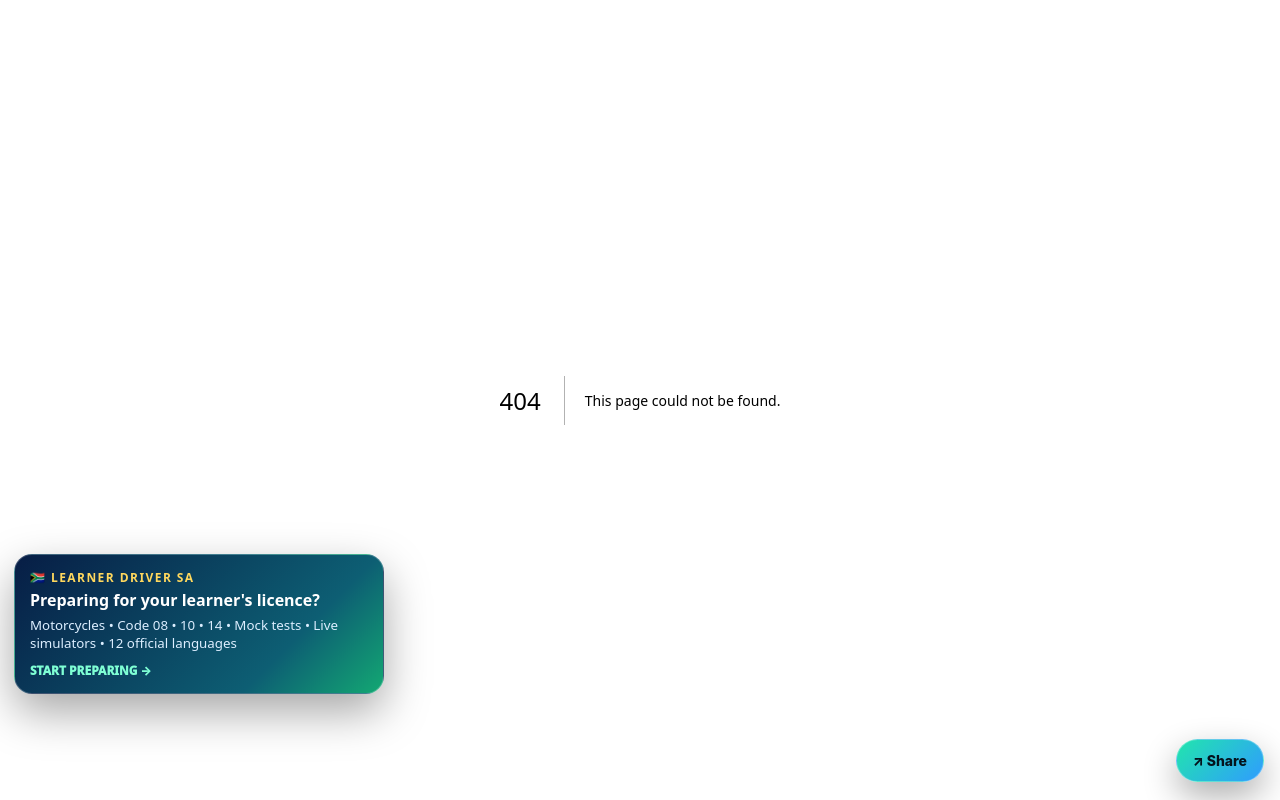
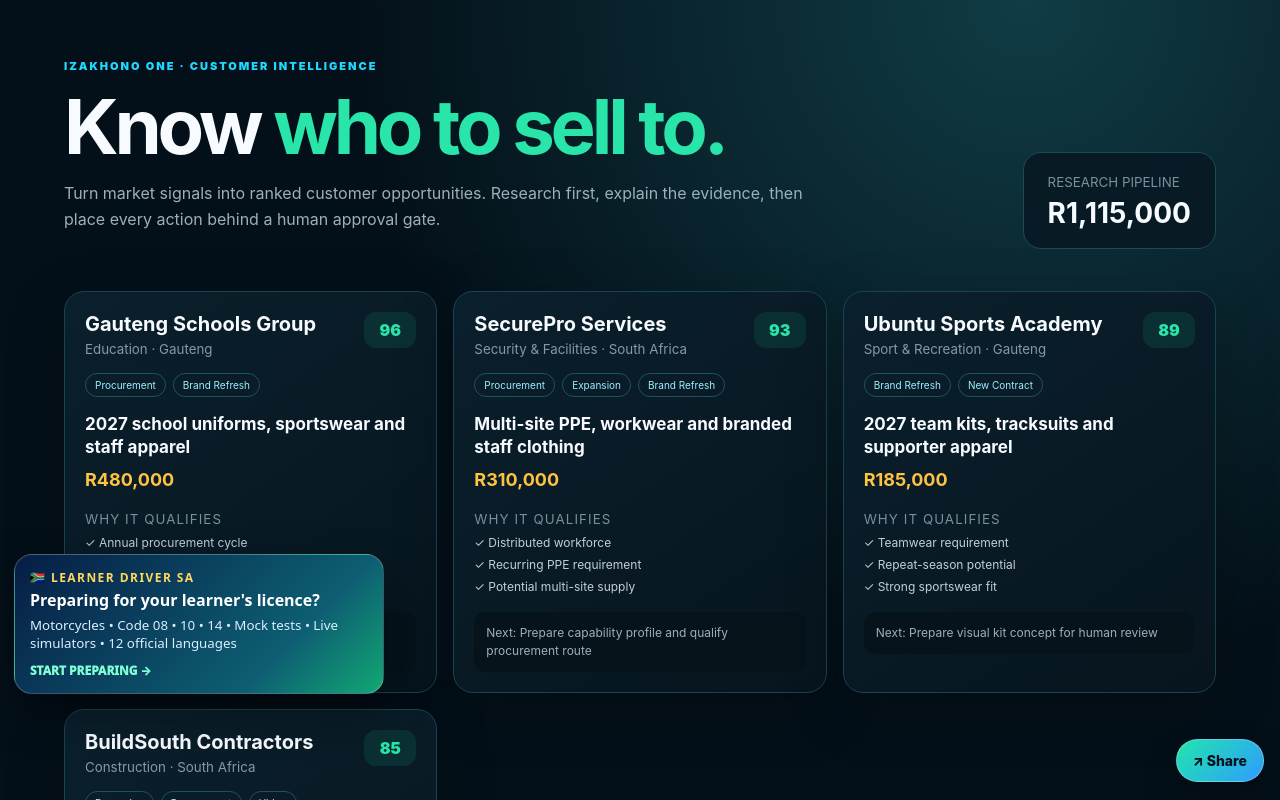
Before and after one commit to bevanshelton-netizen/nextradefinx, a Next.js app: page /acquisition/research in a window 1280 px wide. Before the commit this address had no page. Shown: the top 800 px of the page. Built offline with nearby package versions, Linux system fonts and the light colour scheme.

Commit message:
Build IZAKHONO ONE customer intelligence workspace

```diff
--- /dev/null
+++ b/app/acquisition/research/page.tsx
@@ -0,0 +1,89 @@
+"use client";
+
+import { useEffect, useState } from "react";
+
+type ResearchRecord = {
+  id: string;
+  company: string;
+  industry: string;
+  location: string;
+  fitScore: number;
+  signals: string[];
+  opportunity: string;
+  estimatedValue: number;
+  evidence: string[];
+  nextStep: string;
+};
+
+const signalLabels: Record<string, string> = {
+  procurement: "Procurement",
+  expansion: "Expansion",
+  new_contract: "New Contract",
+  hiring: "Hiring",
+  brand_refresh: "Brand Refresh",
+};
+
+export default function CustomerResearchPage() {
+  const [records, setRecords] = useState<ResearchRecord[]>([]);
+  const [loading, setLoading] = useState(true);
+
+  useEffect(() => {
+    fetch("/api/acquisition/research")
+      .then((response) => response.json())
+      .then((data) => setRecords(data.research ?? []))
+      .finally(() => setLoading(false));
+  }, []);
+
+  const pipeline = records.reduce((sum, record) => sum + record.estimatedValue, 0);
+
+  return (
+    <main style={{ minHeight: "100vh", background: "radial-gradient(circle at 80% 0%, #103c45 0, #041019 42%)", color: "#f7fbff", padding: "48px clamp(20px, 5vw, 80px)", fontFamily: "Inter,system-ui,sans-serif" }}>
+      <div style={{ maxWidth: 1400, margin: "auto" }}>
+        <p style={{ color: "#20d9ff", fontSize: 11, fontWeight: 900, letterSpacing: ".18em" }}>IZAKHONO ONE · CUSTOMER INTELLIGENCE</p>
+        <div style={{ display: "flex", justifyContent: "space-between", gap: 30, alignItems: "end", flexWrap: "wrap" }}>
+          <div>
+            <h1 style={{ fontSize: "clamp(42px,6vw,76px)", lineHeight: .92, letterSpacing: "-.055em", margin: "8px 0 18px" }}>Know <span style={{ color: "#29e5aa" }}>who to sell to.</span></h1>
+            <p style={{ color: "#9bb0bb", maxWidth: 760, lineHeight: 1.65 }}>Turn market signals into ranked customer opportunities. Research first, explain the evidence, then place every action behind a human approval gate.</p>
+          </div>
+          <div style={{ border: "1px solid #1c4b58", borderRadius: 18, padding: "18px 24px", background: "rgba(8,24,34,.86)" }}>
+            <small style={{ color: "#78909b" }}>RESEARCH PIPELINE</small>
+            <strong style={{ display: "block", fontSize: 28, marginTop: 5 }}>R{pipeline.toLocaleString()}</strong>
+          </div>
+        </div>
+
+        <div style={{ marginTop: 42, display: "grid", gridTemplateColumns: "repeat(auto-fit,minmax(280px,1fr))", gap: 16 }}>
+          {records.map((record) => (
+            <article key={record.id} style={{ background: "linear-gradient(145deg,#0a202c,#07151e)", border: "1px solid #194352", borderRadius: 20, padding: 20, boxShadow: "0 18px 60px rgba(0,0,0,.22)" }}>
+              <div style={{ display: "flex", justifyContent: "space-between", gap: 12, alignItems: "start" }}>
+                <div>
+                  <b style={{ fontSize: 20 }}>{record.company}</b>
+                  <small style={{ display: "block", color: "#829ba7", marginTop: 5 }}>{record.industry} · {record.location}</small>
+                </div>
+                <div style={{ minWidth: 52, textAlign: "center", borderRadius: 12, padding: "8px 5px", background: "#0b3033", color: "#29e5aa", fontWeight: 900 }}>{record.fitScore}</div>
+              </div>
+
+              <div style={{ display: "flex", flexWrap: "wrap", gap: 7, margin: "16px 0" }}>
+                {record.signals.map((signal) => <span key={signal} style={{ border: "1px solid #20515e", borderRadius: 999, padding: "5px 9px", fontSize: 10, color: "#9fefff" }}>{signalLabels[signal] ?? signal}</span>)}
+              </div>
+
+              <h2 style={{ fontSize: 17, lineHeight: 1.35, margin: "0 0 10px" }}>{record.opportunity}</h2>
+              <strong style={{ color: "#ffc342", fontSize: 18 }}>R{record.estimatedValue.toLocaleString()}</strong>
+
+              <div style={{ marginTop: 18 }}>
+                <small style={{ color: "#78909b", letterSpacing: ".08em" }}>WHY IT QUALIFIES</small>
+                {record.evidence.map((item) => <div key={item} style={{ marginTop: 7, color: "#c2d0d6", fontSize: 12 }}>✓ {item}</div>)}
+              </div>
+
+              <div style={{ marginTop: 18, padding: 12, borderRadius: 12, background: "#06131b", color: "#9bb0bb", fontSize: 12, lineHeight: 1.5 }}>Next: {record.nextStep}</div>
+            </article>
+          ))}
+        </div>
+
+        <div style={{ marginTop: 26, padding: 16, borderRadius: 14, border: "1px solid #173848", background: "rgba(6,19,27,.9)", color: "#8da6b1", fontSize: 12, lineHeight: 1.55 }}>
+          🛡️ <b style={{ color: "#fff" }}>Research preview.</b> No private contact harvesting, unsolicited messaging, CRM mutation or external enrichment is enabled. Production research will require authorised data sources, consent/privacy controls and explicit connector permissions.
+        </div>
+        {loading && <p style={{ color: "#20d9ff" }}>Loading intelligence…</p>}
+      </div>
+    </main>
+  );
+}
```
